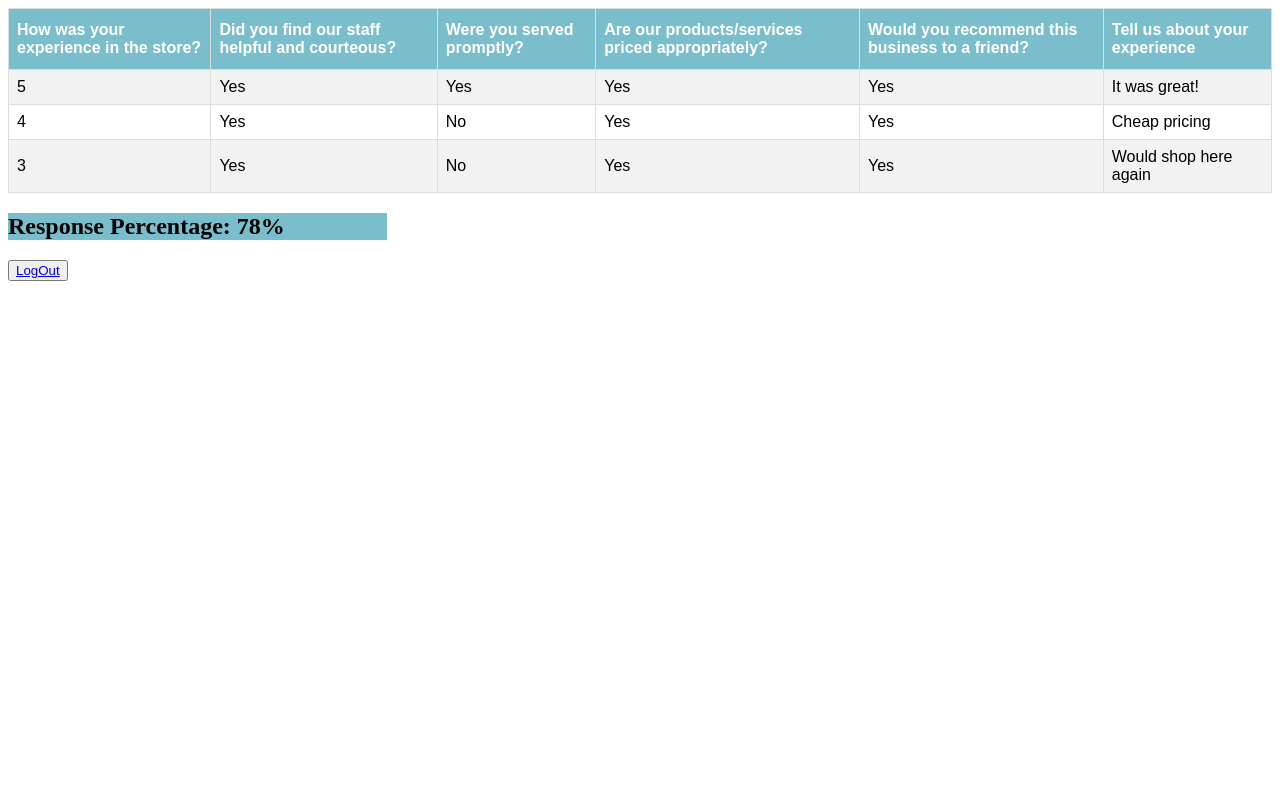
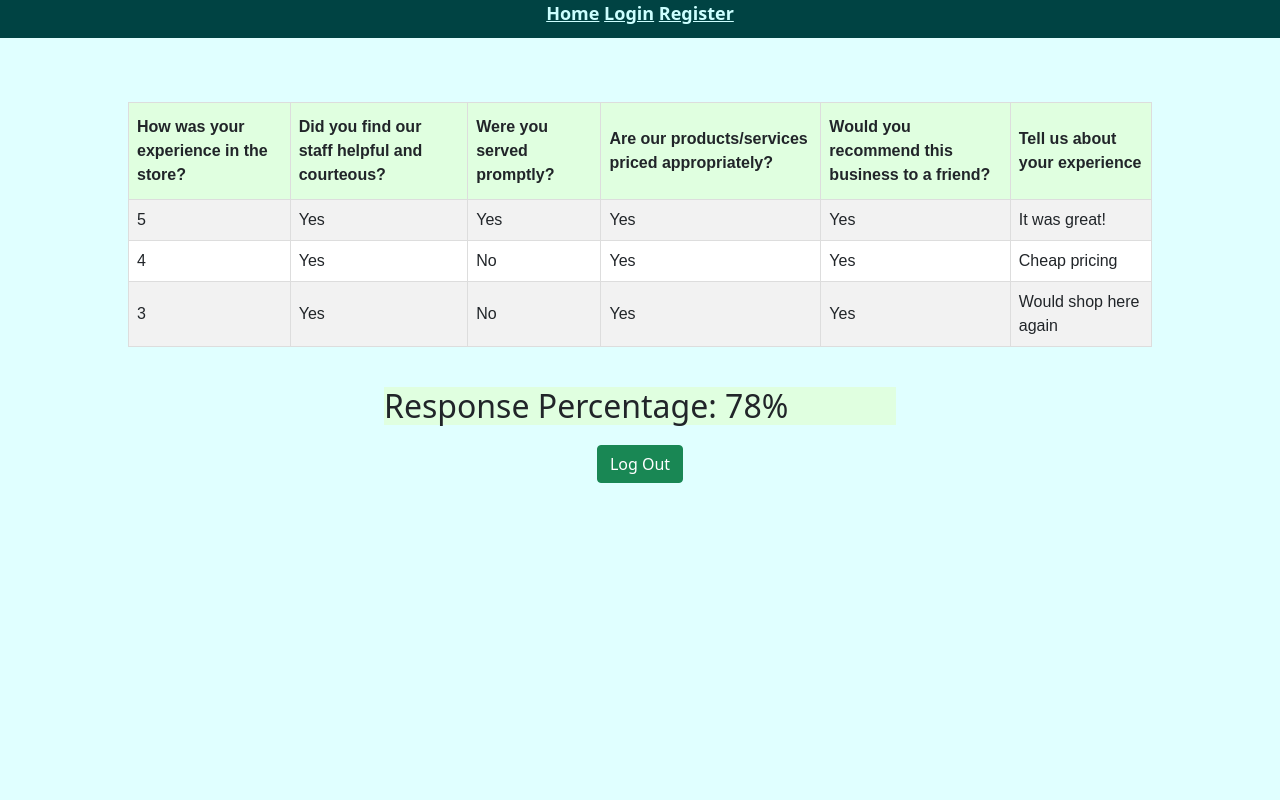
Before and after one commit to cornic15/Customer-Review, a Django app: page /review/ in a window 1280 px wide. Run offline with Django 3.2, Linux system fonts and the light colour scheme; data comes from the database, SQL or seed files in the repository; both versions use the stored data as it was after the commit.

Commit message:
add nav bar

```diff
--- a/feedback2/config/urls.py
+++ b/feedback2/config/urls.py
@@ -16,11 +16,13 @@ Including another URLconf
 from django.contrib import admin
 from django.urls import path,include
 from register import views as v
+from videos import views as view
 
 urlpatterns = [
     path('admin/', admin.site.urls),
     path('review/', include('review.urls')),
-    path('', include('videos.urls')),
+    path('', include('videos.urls'), name = 'home'),
+     path('', view.index, name='index'),
     path('register/',v.register, name = "register"),
     path('', include("django.contrib.auth.urls")),
 ]
--- a/feedback2/templates/review-table.html
+++ b/feedback2/templates/review-table.html
@@ -1,14 +1,30 @@
 
 
 
-{%block content%}
+
+{% extends 'base.html' %}
+
+{% load embed_video_tags %}
+{% load static %}
+
+{% block content %}
 
 <style>
 
+
+html, body {
+    width: 100%;
+    background-color: #e0ffff;
+}
     #customers {
       font-family: Arial, Helvetica, sans-serif;
       border-collapse: collapse;
-      width: 100%;
+      width: 80%;
+      margin-left: auto;
+  margin-right: auto;
+
+margin-top: 5%;
+
     }
 
     #customers td, #customers th {
@@ -17,6 +33,7 @@
     }
 
     #customers tr:nth-child(even){background-color: #f2f2f2;}
+    #customers tr:nth-child(odd){background-color: white;}
 
     #customers tr:hover {background-color: #ddd;}
 
@@ -24,15 +41,70 @@
       padding-top: 12px;
       padding-bottom: 12px;
       text-align: left;
-      background-color:#7abecc;
-      color: white;
+      background-color: #e0ffe0;
+
     }
     .review{
 
-        background-color:#7abecc;
-        width: 30%;
+        background-color:#e0ffe0;
+        width: 40%;
+        margin-left: auto;
+  margin-right: auto;
+  margin-top: 40px;
+
     }
+
+
+#nav {
+    list-style: none;
+    font-weight: bold;
+    margin-bottom: 30px;
+    width: 100%;
+    text-align: center;
+    background-color:#004343;
+    height:38px;
+    font-size: large;
+
+
+}
+
+#nav ul {
+    list-style-type: none;
+    margin: 0px;
+
+    width: 100%;
+}
+
+#nav li {
+    margin: 0px;
+
+}
+
+#nav li a {
+    padding: 20px;
+    text-decoration: none;
+    font-weight: bold;
+    color: #FFFFFF;
+    background-color: #434343;
+    float: left;
+
+}
+
+a {
+  color: #ccffff;
+}
+#nav li a:hover {
+    color: #FFFFFF;
+    background-color: #35af3b;
+
+
+}
     </style>
+    <div id = "nav">
+      <a href="{% url 'index' %}">Home</a>
+      <a href="/login">Login</a>
+      <a href="/register">Register</a>
+    </div>
 
 <table id="customers">
     <tr>
@@ -62,18 +134,13 @@
 
 
 
-
-
-
-
-
-
-
 {%endfor%}
 </div>
 </table>
 <div class = "review">
     <h2>Response Percentage: 78%</h2>
 </div>
-<button class= "btn btn-success center"><a href="/logout">LogOut</a></button>
+<div class="col text-center" style="margin-top: 20px;">
+<a class="btn btn-success center" href="/logout">Log Out</a>
+</div>
 {%endblock content%}
```
Also changed, not shown: feedback2/register/templates/register/register.html (+65 -5 lines), feedback2/register/templates/registration/login.html (+61 -3 lines), feedback2/videos/templates/videos/index.html (+8 -6 lines), feedback2/db.sqlite3.
